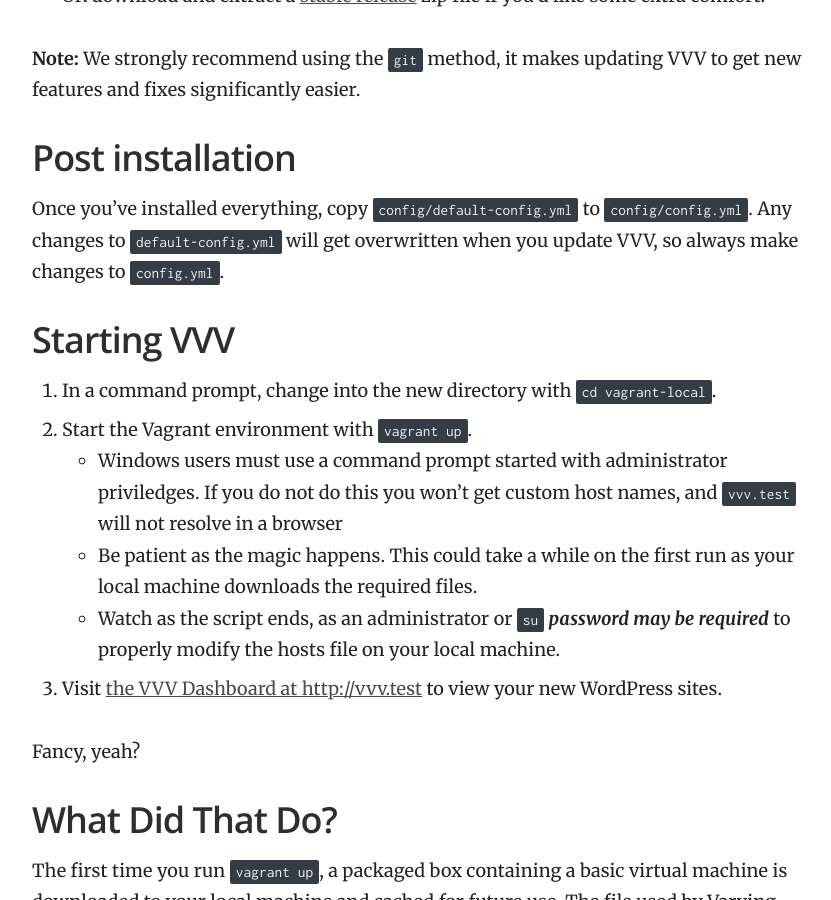
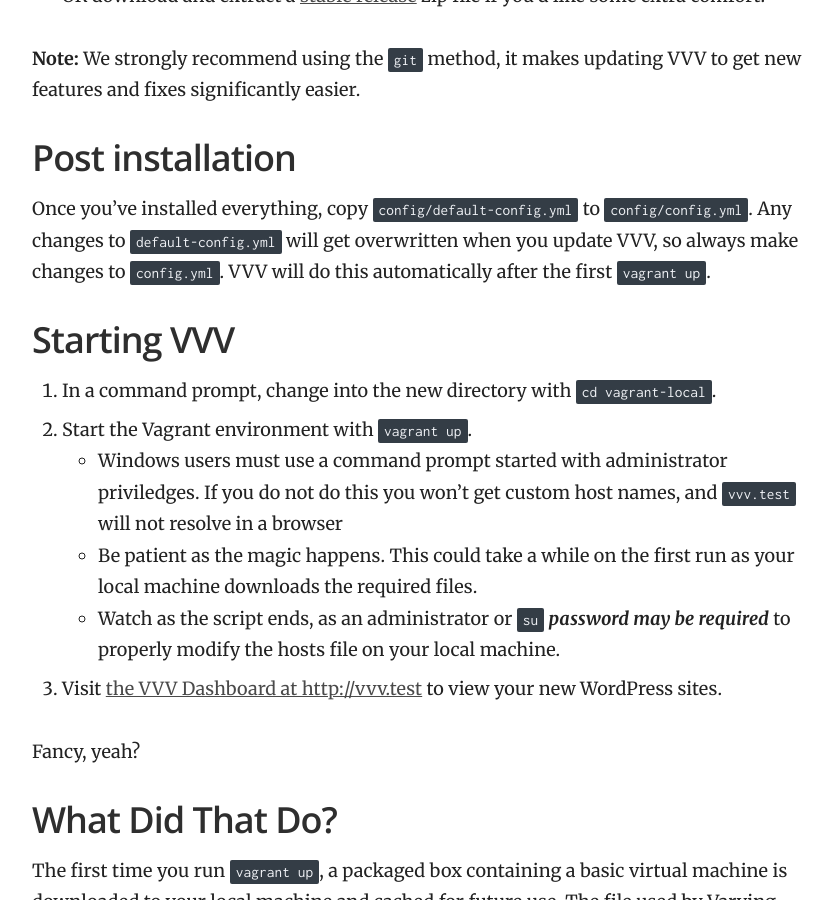
Before and after one commit to Varying-Vagrant-Vagrants/varyingvagrantvagrants.org, a Jekyll site: the page built from docs/en-US/installation/index.md, in a window 1280 px wide and 900 px high, scrolled down 1013 px. Shown: the whole window, without its empty margins (358-1189 px from the left). Built offline with Jekyll 4.4.1, drawn with Linux system fonts in a browser that asks for light colours.

Commit message:
Update docs/en-US/installation/index.md
Co-Authored-By: Tom J Nowell <contact@tomjn.com>

```diff
--- a/docs/en-US/installation/index.md
+++ b/docs/en-US/installation/index.md
@@ -33,7 +33,7 @@ There are 2 methods, both involve downloading a zip file:
 
 ## Post installation
 
-Once you've installed everything, copy `config/default-config.yml` to `config/config.yml`. Any changes to `default-config.yml` will get overwritten when you update VVV, so always make changes to `config.yml`.
+Once you've installed everything, copy `config/default-config.yml` to `config/config.yml`. Any changes to `default-config.yml` will get overwritten when you update VVV, so always make changes to `config.yml`. VVV will do this automatically after the first `vagrant up`.
 
 ## Starting VVV
 
```
